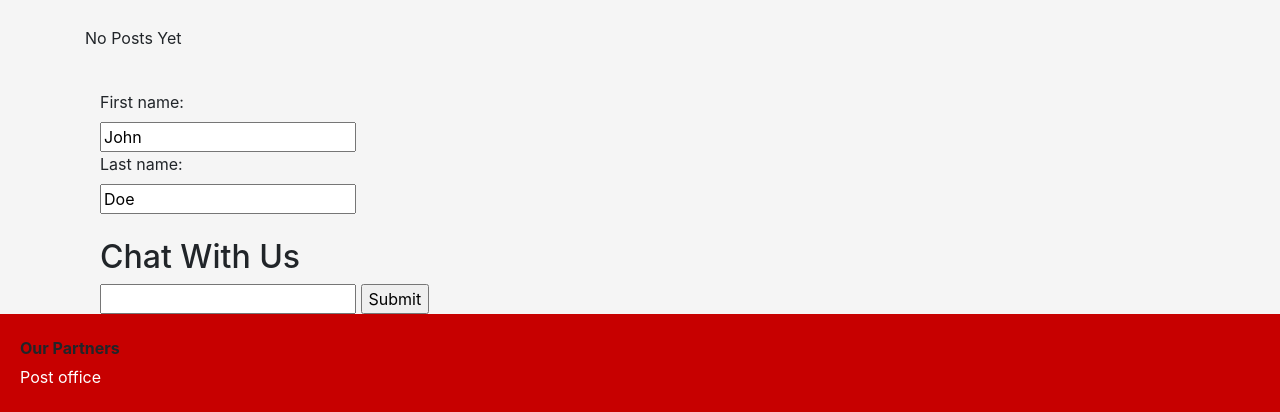
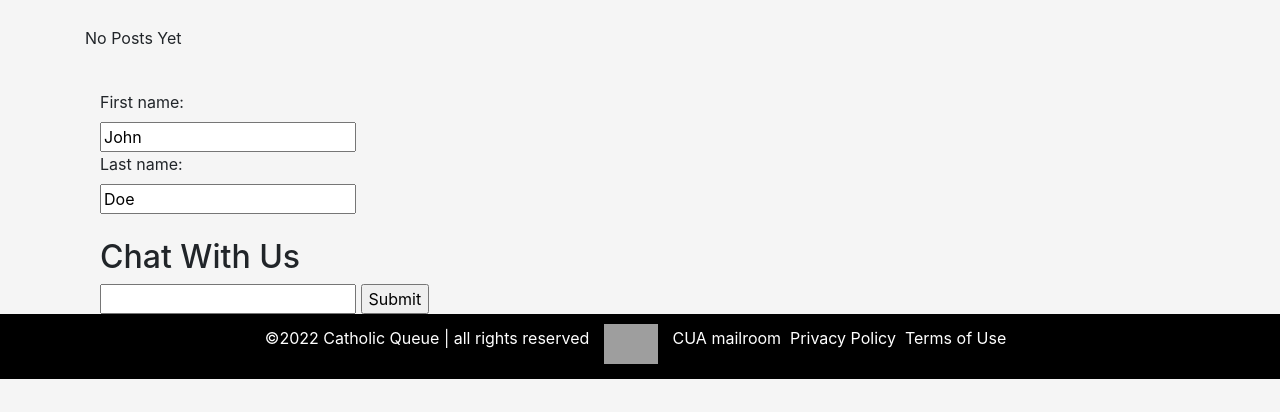
Before and after one commit to Q358/CatholicQueue, a Django app: page /chat in a window 1280 px wide. Shown: the part 451-863 px from the top of the page. After the commit the page ends 830 px from the top, so only its background shows below. Run offline with Django 4.2, Linux system fonts and the light colour scheme; some libraries are stand-ins or nearby versions; some web fonts are replaced; grey boxes are pictures that could not be loaded.

Commit message:
I don't know

```diff
--- a/test_app/templates/test_app/base.html
+++ b/test_app/templates/test_app/base.html
@@ -99,13 +99,14 @@
     <script src="https://cdn.jsdelivr.net/npm/bootstrap@4.0.0/dist/js/bootstrap.min.js" integrity="sha384-JZR6Spejh4U02d8jOt6vLEHfe/JQGiRRSQQxSfFWpi1MquVdAyjUar5+76PVCmYl" crossorigin="anonymous"></script>
 </body>
 
-<footer style="background-color:#c70000; padding:20px; margin:0">
+<footer style="background-color:#000000; padding:10px; margin:0; color:#ffffff; text-align:center">
 
     <div class="footer-center">
-        <b>Our Partners<br></b>
-        <a href="https://student-affairs.catholic.edu/campus-services/postoffice.html">Post office<br></a>
-
-
+        <p style="float:left">©2022 Catholic Queue  |  all rights reserved</p>
+        <img src="{% static 'images/GreyscaleShield.png' %}" height="40" alt="GreyscaleShield" style="margin:0 15px 0 15px">
+        <p style="float:right; margin:0 9px 0 0">Terms of Use</p>
+        <p style="float:right; margin:0 9px 0 0">Privacy Policy</p>
+        <p style="float:right; margin:0 9px 0 0">CUA mailroom</p>
     </div>
 
 
```
Also changed, not shown: 2 other files.
